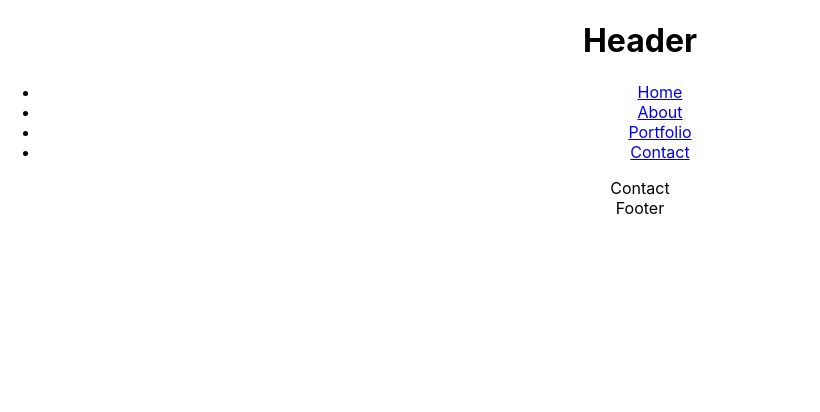
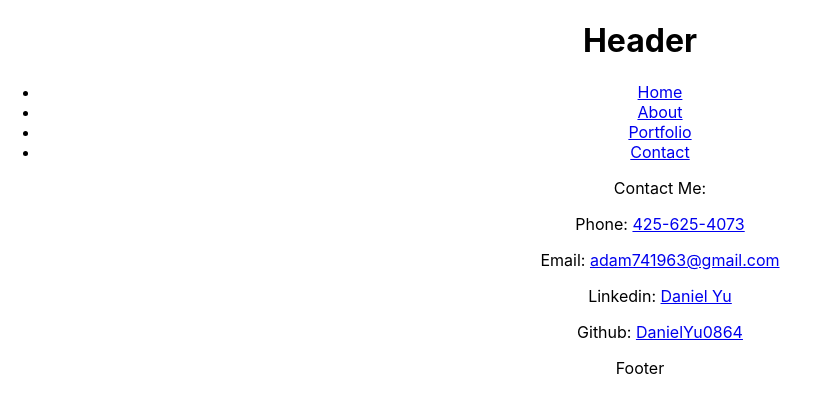
Before and after one commit to DanielYu0864/DanielYu-HomeWork-20-React-Portfolio, a React (Create React App) app: page /contact in a window 1280 px wide. Shown: the top 412 px of the page, without its empty margins (0-820 px from the left). Built offline with nearby package versions, Linux system fonts and the light colour scheme.

Commit message:
contact setup

```diff
--- a/src/pages/Contact/index.js
+++ b/src/pages/Contact/index.js
@@ -3,7 +3,13 @@ import React from 'react'
 function Contact() {
   return (
     <div>
-      Contact
+      <ul>
+        Contact Me:
+          <p>Phone: <a href="tel:+14256254073">425-625-4073</a></p>
+          <p>Email: <a href="mailto:adam741963@gmail.com">adam741963@gmail.com</a></p>
+          <p>Linkedin: <a href="https://www.linkedin.com/in/daniel-yu-264360199/">Daniel Yu</a></p>
+          <p>Github: <a href="https://github.com/DanielYu0864">DanielYu0864</a></p>
+      </ul>
     </div>
   )
 }
```
